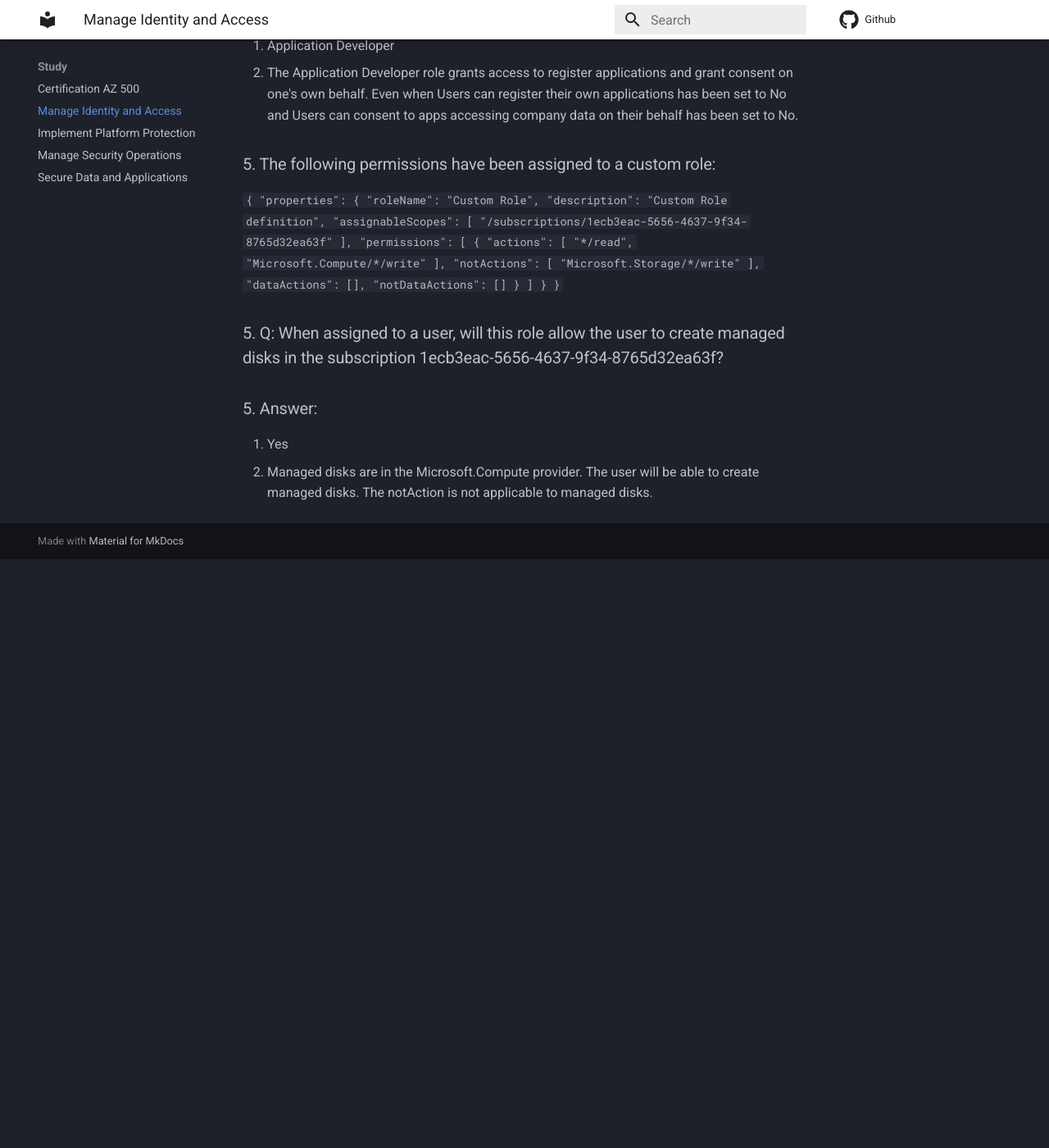
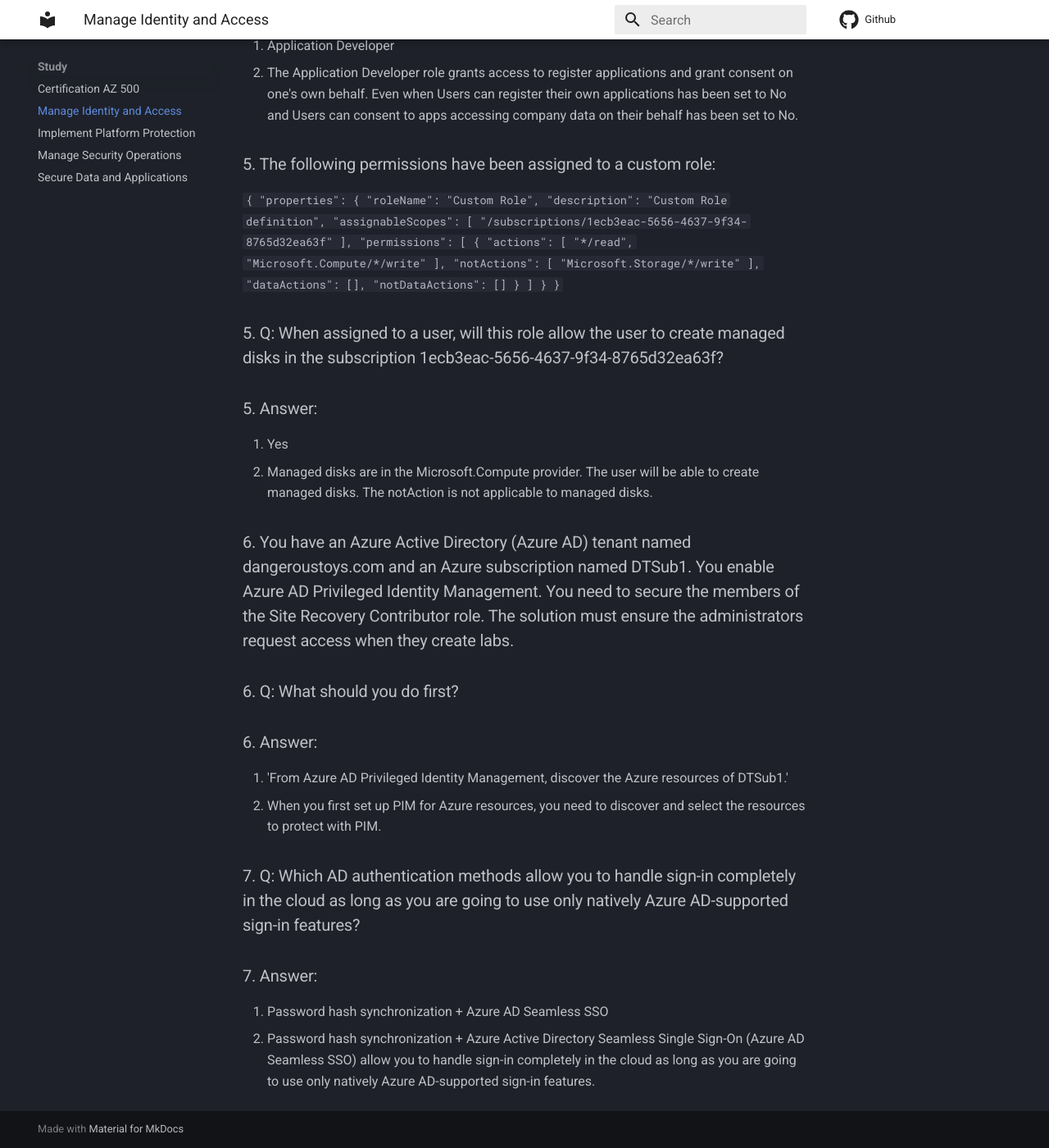
Before and after one commit to ardeshir/ardeshir.github.io, an MkDocs documentation site: the page built from docs/access.md, in a window 1280 px wide and 1400 px high, scrolled down 2081 px. Shown: the whole window at 82% size. Built offline with MkDocs 1.6.1 and Material for MkDocs 9.7.7, drawn with Linux system fonts in a browser that asks for light colours; comment, search, counter and statistics services are not loaded; before the commit the page ends 2763 px from its top, so only the background shows below that.

Commit message:
adding more Q&A

```diff
--- a/docs/access.md
+++ b/docs/access.md
@@ -82,3 +82,15 @@
 ### 5. Answer:
 1. Yes
 - Managed disks are in the Microsoft.Compute provider. The user will be able to create managed disks. The notAction is not applicable to managed disks.
+
+### 6. You have an Azure Active Directory (Azure AD) tenant named dangeroustoys.com and an Azure subscription named DTSub1. You enable Azure AD Privileged Identity Management. You need to secure the members of the Site Recovery Contributor role. The solution must ensure the administrators request access when they create labs.
+
+### 6. Q: What should you do first?
+### 6. Answer:
+1. 'From Azure AD Privileged Identity Management, discover the Azure resources of DTSub1.'
+- When you first set up PIM for Azure resources, you need to discover and select the resources to protect with PIM.
+
+### 7. Q: Which AD authentication methods allow you to handle sign-in completely in the cloud as long as you are going to use only natively Azure AD-supported sign-in features?
+### 7. Answer:
+1. Password hash synchronization + Azure AD Seamless SSO
+- Password hash synchronization + Azure Active Directory Seamless Single Sign-On (Azure AD Seamless SSO) allow you to handle sign-in completely in the cloud as long as you are going to use only natively Azure AD-supported sign-in features.
```
